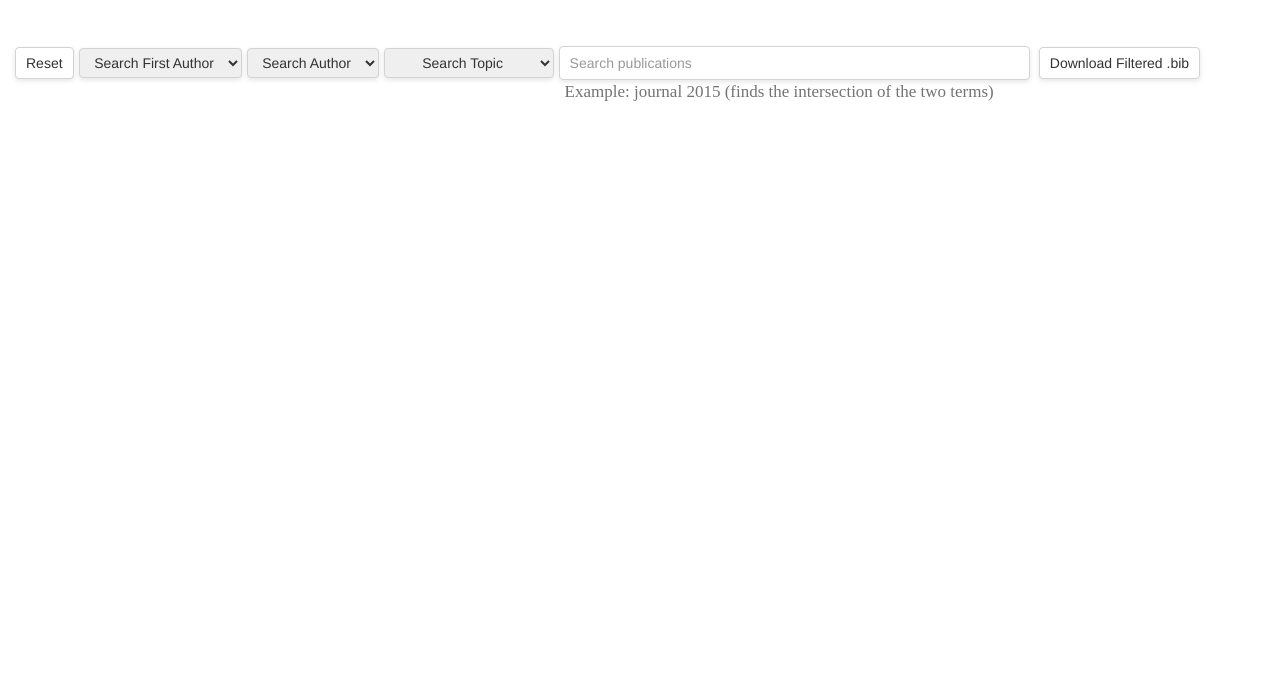
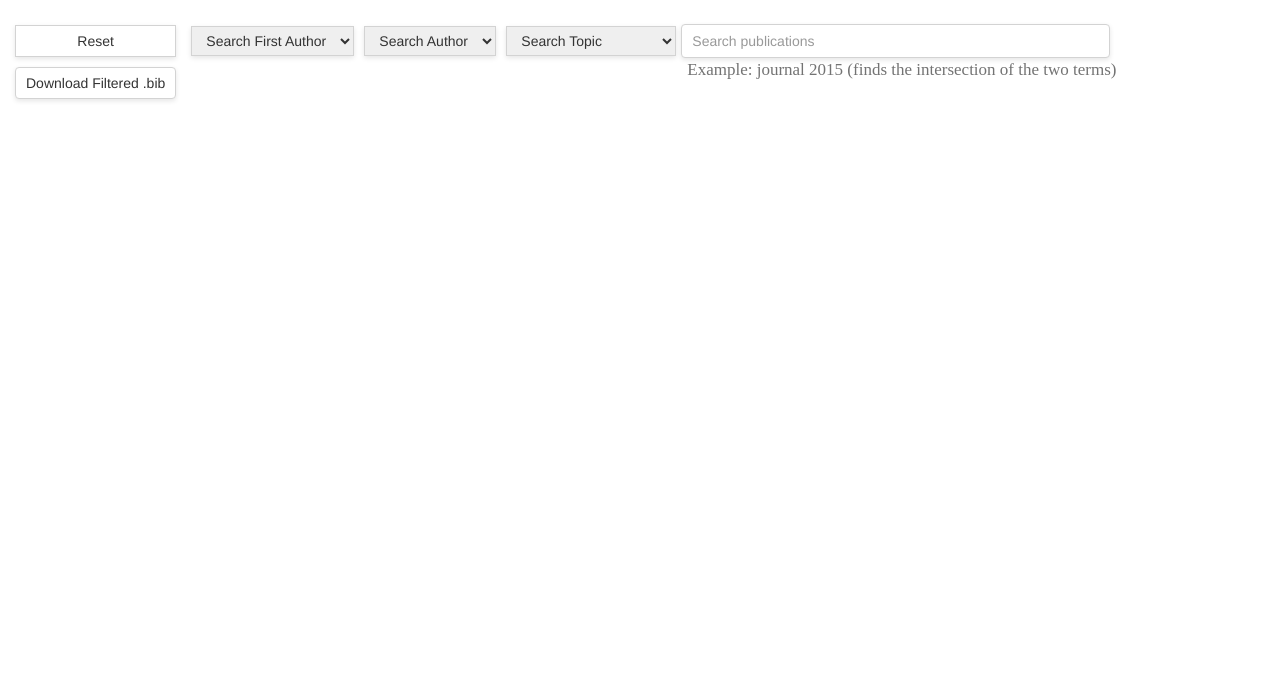
Before and after one commit to ganzmani/publications, a plain HTML site: page index.html in a window 1280 px wide. Shown: the part 100-800 px from the top of the page. Drawn offline with nearby package versions, Linux system fonts and the light colour scheme; no server answers.

Commit message:
changed css for index.html

```diff
--- a/index.html
+++ b/index.html
@@ -74,6 +74,7 @@
 
         h1.header {
             margin-left: 8px;
+            margin-bottom: 0;
         }
 
         h1.YEAR {
@@ -88,7 +89,6 @@
             flex-wrap: no-wrap;
             gap: 5px;
             align-items: center;
-            margin-bottom: 20px;
             min-height: 100px;
         }
 
@@ -100,6 +100,7 @@
             box-shadow: 0px 2px 5px rgba(0, 0, 0, 0.1);
             transition: 0.3s;
         }
+
 
         .searchbar select:hover,
         .searchbar button:hover,
@@ -113,10 +114,6 @@
             flex-grow: 0;
             /* Adjust this to reduce the width proportionally */
             margin-right: 2px;
-        }
-
-        #downloadBibSubset {
-            margin-left: 50px;
         }
 
         .search-input input {
@@ -147,9 +144,28 @@
         }
 
         .search-input-container {
-            display: flex;
             align-items: center;
             flex-grow: 0;
+        }
+
+        /* Container for Reset and Download buttons */
+        .searchbar>div>div {
+            display: flex;
+            /* This aligns the "Reset" button to the left side of the nested container */
+            justify-content: center;
+            /* This centers the "Reset" button vertically */
+            margin-right: 15px;
+            /* Add spacing between the "Reset" button and dropdowns */
+        }
+
+        .searchbar select {
+            margin-right: 10px;
+            /* Add some spacing between dropdowns */
+        }
+
+        /* Ensure the last dropdown doesn't have any margin on the right side */
+        .searchbar select:last-of-type {
+            margin-right: 0;
         }
     </style>
 
@@ -166,22 +182,31 @@
             at <a href="http://jpmorgan.com/ai"> JPMorgan AI
                 Research </a></small>
     </h1>
-    <br>
     <div class="container-fluid">
         <div class="searchbar">
-            <button class="btn btn-default" onclick="reset()">Reset</button>
+            <div style="display: flex; align-items: center;">
 
-            <select id="authorselectfirst" class="btn bibtex_search bibtex_author" extra="first" search="author"
+                <!-- Container for Reset and Download buttons -->
+                <div style="flex-direction: column;">
+                    <button class="btn-default" style="margin-top: 42px;" onclick="reset()">Reset</button>
+                    <button class="btn btn-default" id="downloadBibSubset" style="margin-top: 10px;">Download Filtered
+                        .bib</button>
+                </div>
+
+                <!-- Search First Author Dropdown -->
+                <select id="authorselectfirst" class="bibtex_search bibtex_author" extra="first" search="author"
                     onchange="resetOtherFilters('authorselectfirst')">
                     <option value="">Search First Author</option>
                 </select>
 
-            <select id="authorselect" class="btn bibtex_search bibtex_author" search="author"
+                <!-- Search Author Dropdown -->
+                <select id="authorselect" class="bibtex_search bibtex_author" search="author"
                     onchange="resetOtherFilters('authorselect')">
                     <option value="">Search Author</option>
                 </select>
 
-            <select id="topicselect" class="btn bibtex_search" search="topic">
+                <!-- Search Topic Dropdown -->
+                <select id="topicselect" class="bibtex_search" search="topic">
                     <option value="">Search Topic</option>
                     <!-- Add topic values here -->
                     <option value="Autonomy">Autonomy</option>
@@ -197,6 +222,9 @@
                     <option value="Vision">Vision</option>
                 </select>
 
+            </div>
+
+            <!-- Search Input Field and Example Text -->
             <div class="search-group">
                 <div class="search-input">
                     <input type="text" class="bibtex_search form-control" id="searchbar"
@@ -204,17 +232,16 @@
                     <span class="help-block" style="font-size:17px; margin: 6px;">Example: journal 2015 (finds the
                         intersection of the two terms)</span>
                 </div>
-                <button class="btn btn-default" id="downloadBibSubset">Download Filtered .bib</button>
+            </div>
+        </div>
     </div>
 
 
 
-        </div>
-    </div>
 
 
     <div class="bibtex_structure">
-        <div class="group year" extra="ASC number">
+        <div class="group year" extra="ASC number" style="margin-top: 35px;">
             <a href="#top" style="display: inline"><em>(Top of the page)</em></a>
             <div style="padding-bottom:10px;"></div>
             <div class="sort journal" extra="DESC string">
```
Lines whose indentation alone changed are shown as unchanged.
